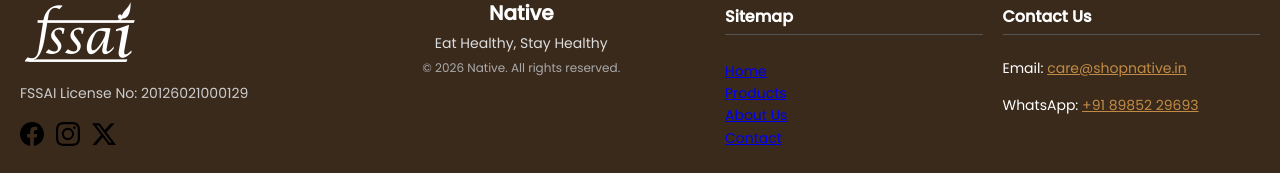
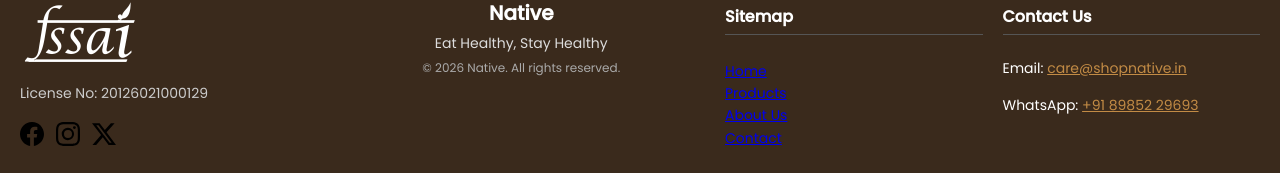
Before and after one commit to nagarajukandula55/native, a Next.js app: page / in a window 1280 px wide. Shown: the part 1966-2139 px from the top of the page. Built offline with nearby package versions, Linux system fonts and the light colour scheme; no server answers; the database is empty.

Commit message:
Update Footer.js

```diff
--- a/components/Footer.js
+++ b/components/Footer.js
@@ -39,7 +39,7 @@ export default function Footer() {
             }}
           />
           <span style={{ fontSize: "14px", color: "#ccc" }}>
-            FSSAI License No: 20126021000129
+            License No: 20126021000129
           </span>
         </div>
 
```
